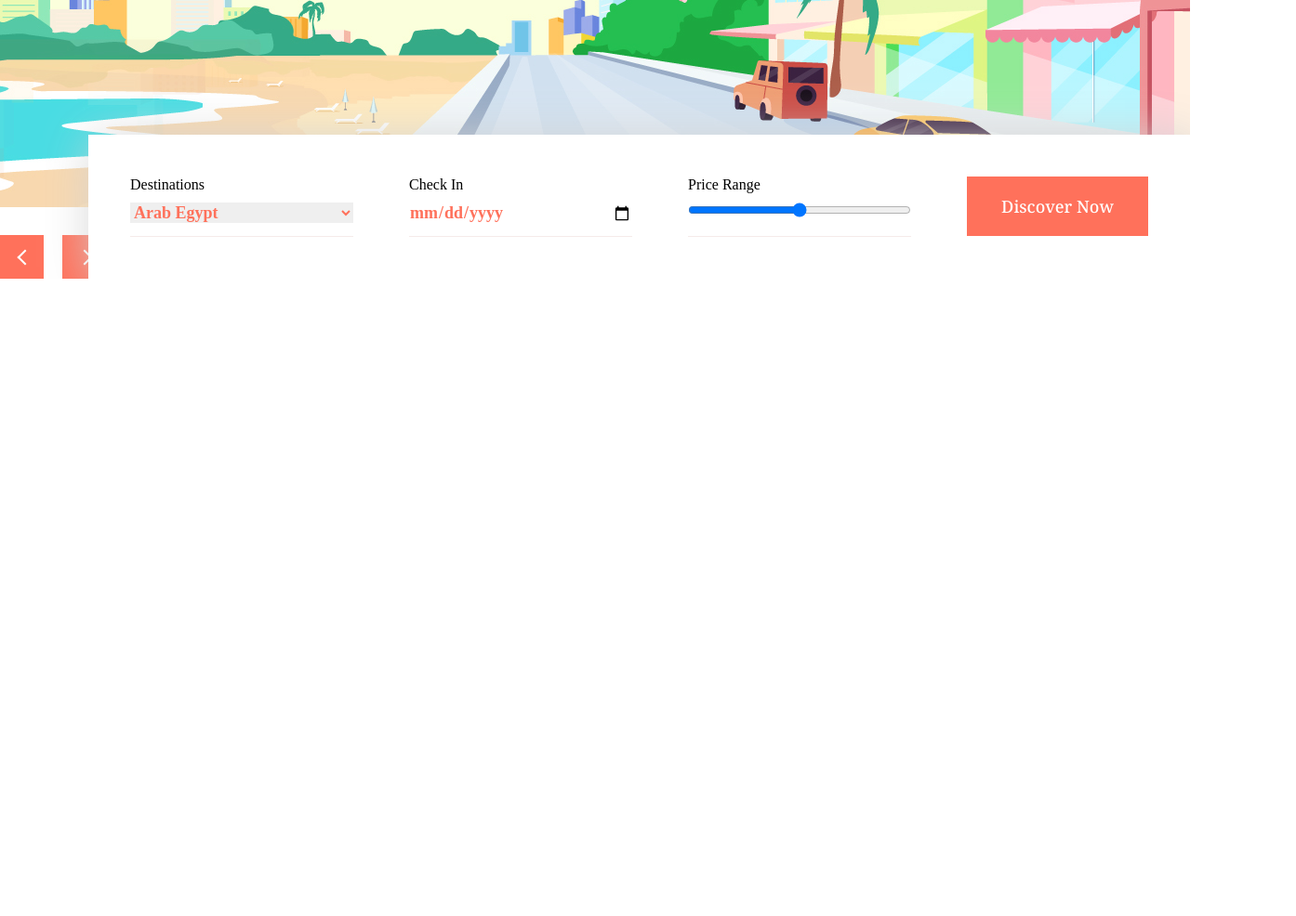
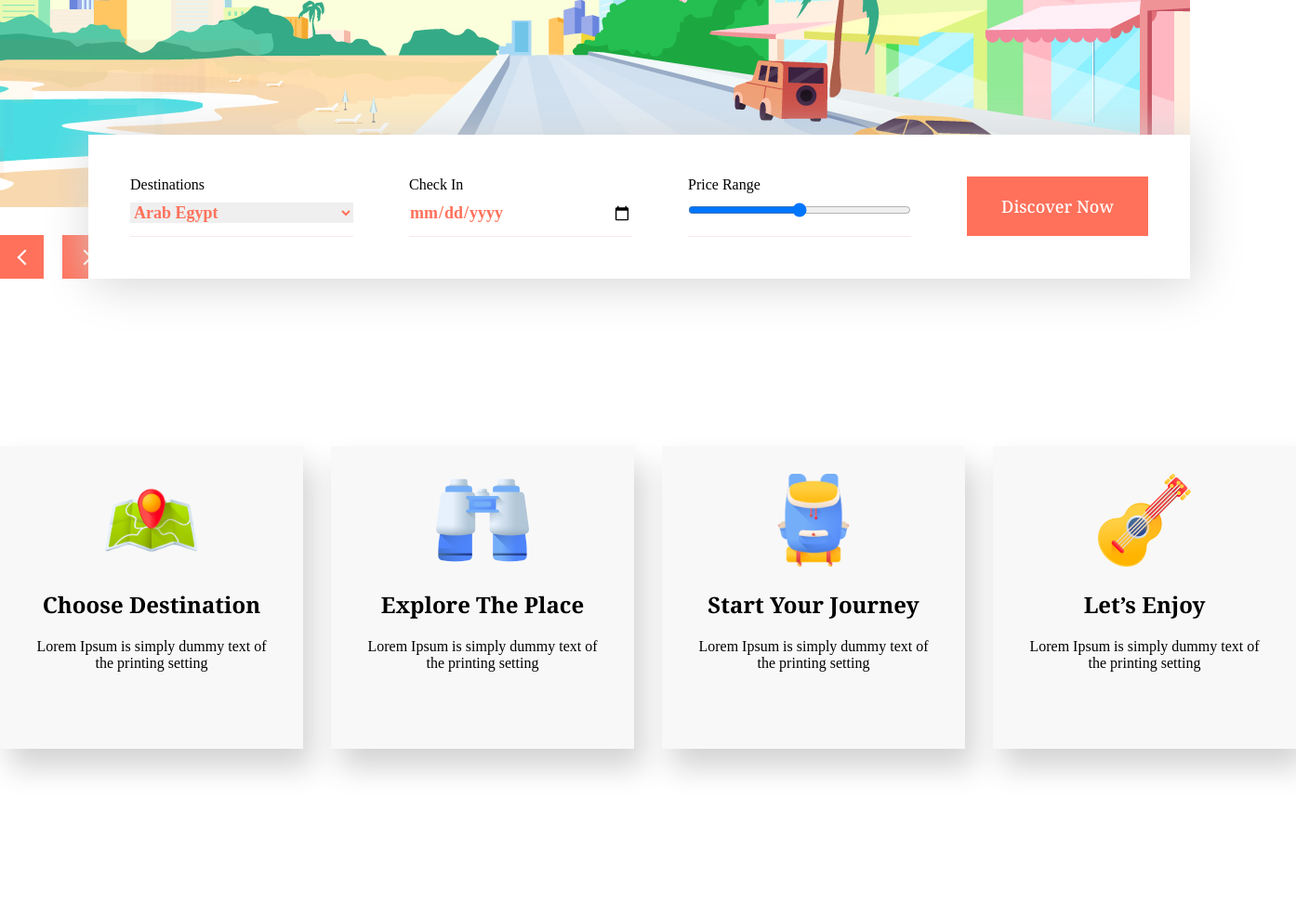
Before and after one commit to lscutelxx/travel, a plain HTML site: page index.html in a window 1280 px wide. Shown: the part 897-1883 px from the top of the page at 93% size, 1394 px wide, since content can reach past the window. Before the commit the page ends 1197 px from the top, so only its background shows below. Drawn offline with Linux system fonts and the light colour scheme; a web font is replaced by a local one.

Commit message:
Create advantages section

```diff
--- a/css/styles.css
+++ b/css/styles.css
@@ -166,3 +166,44 @@ a {
     border: none;
     margin-top: 10px;
 }
+
+.advantages {
+    height: 686px;
+    padding: 180px 0;
+
+}
+
+.advantages__listitem {
+    list-style-type: none;
+    display: flex;
+    margin: 0 auto 0 auto;
+    width: 1394px;
+    justify-content: space-between;
+    align-items: center;
+}
+
+.advantages__item {
+    width: 326px;
+    height: 326px;
+    background-color: #F8F8F8;
+    box-shadow: 10px 20px 30px lightgray;
+    text-align: center;
+    padding: 30px 36px 0px 36px;
+}
+
+.advantages__img {
+    display: block;
+    height: 100px;
+    width: 100px;
+    object-fit: cover;
+    margin: 0 auto;
+}
+
+
+.advantages__title {
+    margin-top: 24px;
+}
+
+.advantages__descr {
+    margin-top: 20px;
+}
--- a/css/text.css
+++ b/css/text.css
@@ -36,3 +36,8 @@
     font-size: 84px;
     font-weight: 700;
 }
+
+.title--small {
+    font-size: 24px;
+    font-weight: 700;
+}
--- a/index.html
+++ b/index.html
@@ -106,6 +106,35 @@
     <main>
     <!-- end of the main -->
 
+    <!-- advantages -->
+    <section class="advantages">
+        <div class="container">
+            <ul class="advantages__listitem">
+                <li class="advantages__item">
+                    <img src="/img/icon/map_icon.png" alt="map" class="advantages__img">
+                    <div class="advantages__title title title--small">Choose Destination</div>
+                    <div class="advantages__descr text text--clear">Lorem Ipsum is simply dummy text of the printing setting</div>
+                </li>
+                <li class="advantages__item">
+                    <img src="/img/icon/binocular_icon.png" alt="map" class="advantages__img">
+                    <div class="advantages__title title title--small">Explore The Place</div>
+                    <div class="advantages__descr text text--clear">Lorem Ipsum is simply dummy text of the printing setting</div>
+                </li>
+                <li class="advantages__item">
+                    <img src="/img/icon/backpack_icon.png" alt="map" class="advantages__img">
+                    <div class="advantages__title title title--small">Start Your Journey</div>
+                    <div class="advantages__descr text text--clear">Lorem Ipsum is simply dummy text of the printing setting</div>
+                </li>
+                <li class="advantages__item">
+                    <img src="/img/icon/ukelele_icon.png" alt="map" class="advantages__img">
+                    <div class="advantages__title title title--small">Let’s Enjoy</div>
+                    <div class="advantages__descr text text--clear">Lorem Ipsum is simply dummy text of the printing setting</div>
+                </li>
+            </ul>
+        </div>
+    </section>
+    <!-- end of the advantages -->
+
     <script src="script.js"></script>
 </body>
 </html>
```
Also changed, not shown: img/icon/backpack_icon.png (added), img/icon/binocular_icon.png (added), img/icon/map_icon.png (added), img/icon/ukelele_icon.png (added).
